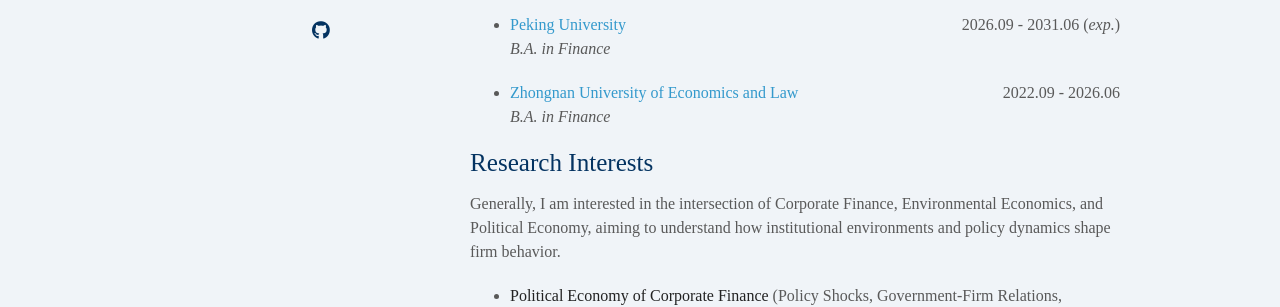
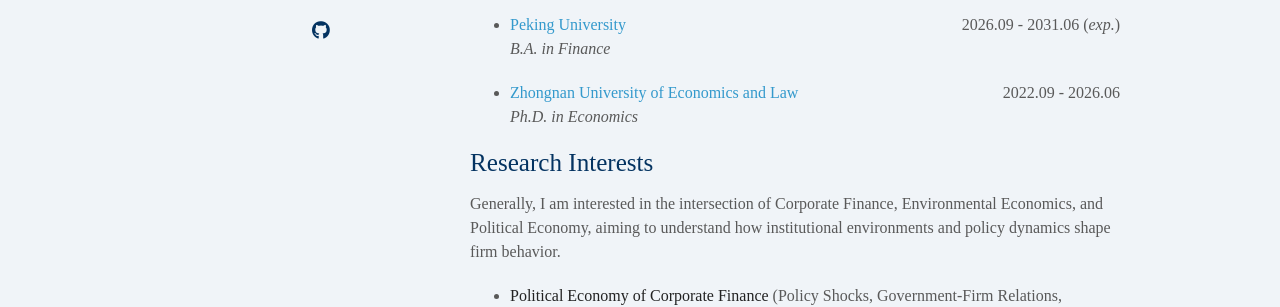
Before and after one commit to YiyShao/YiyShao.github.io, a Jekyll site: the page built from index.md, in a window 1280 px wide and 900 px high. Shown: the part 450-757 px from the top of the window. Built offline with Jekyll 4.4.1, drawn with Linux system fonts in a browser that asks for light colours; a style sheet for code colours, icons or effects is not loaded; our own code applies the rules of GitHub Pages for plain Markdown files.

Commit message:
Update index.md

```diff
--- a/index.md
+++ b/index.md
@@ -30,7 +30,7 @@ Currently, I am working on several fascinating research projects with [Prof.Yong
       <span style="font-weight: 500;"><a href="https://www.zuel.edu.cn/">Zhongnan University of Economics and Law</a></span>
       <span style="text-align: right;">2022.09 - 2026.06</span>
     </div>
-    <em>B.A. in Finance</em>
+    <em>Ph.D. in Economics</em>
   </li>
 </ul>
 
```
